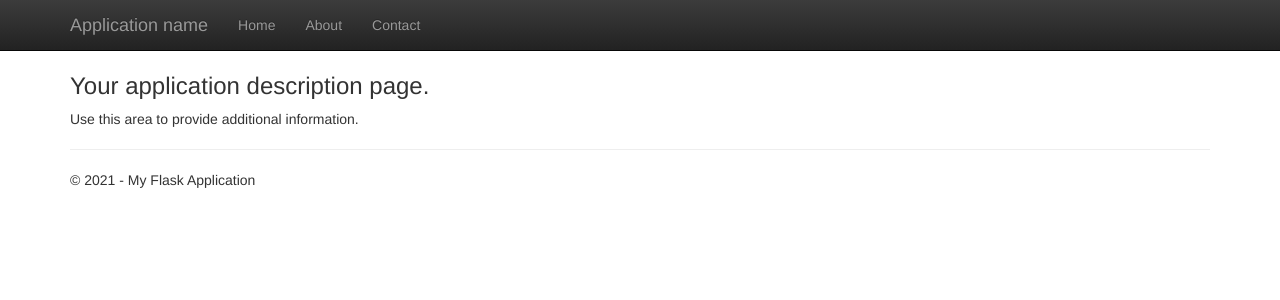
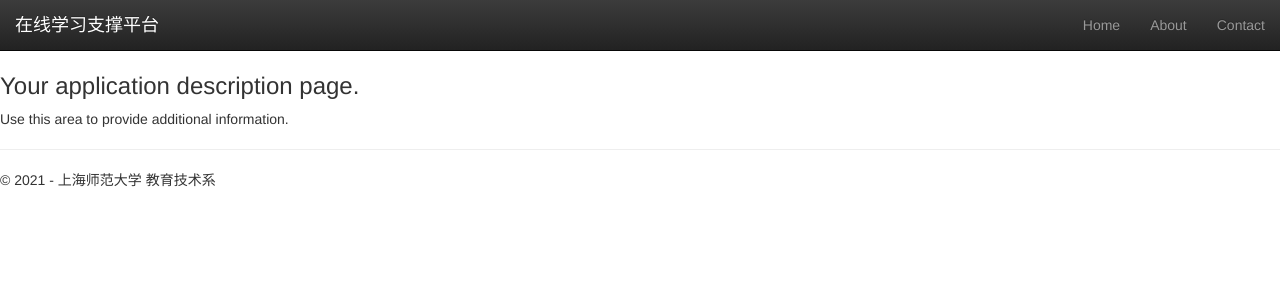
Before and after one commit to paulprintz/flaskProject1, a Flask app: page /about in a window 1280 px wide. Shown: the top 300 px of the page. Run offline with Flask 2, Linux system fonts and the light colour scheme; some libraries are stand-ins or nearby versions.

Commit message:
jump to works

```diff
--- a/app.py
+++ b/app.py
@@ -21,7 +21,7 @@ app.config["UPLOAD_FOLDER"]='upload'
 bootstrap = Bootstrap(app)
 
 class NameForm(FlaskForm):
-    name = StringField('What is your name?', validators=[DataRequired()])
+    name = StringField('请问，您的用户名是?', validators=[DataRequired()])
     submit = SubmitField('Submit')
 
 class SolutionForm(FlaskForm):
@@ -67,7 +67,7 @@ def home():
     """Renders the home page."""
     return render_template(
         'index.html',
-        title='Home Page',
+        title='学习支撑平台',
         # year=datetime.now().year,
         form=form,
         name=name,
--- a/templates/layout.html
+++ b/templates/layout.html
@@ -9,36 +9,44 @@
     <link rel="stylesheet" type="text/css" href="/static/content/bootstrap.min.css" />
     <link rel="stylesheet" type="text/css" href="/static/content/bootstrap-theme.min.css" />
     <link rel="stylesheet" type="text/css" href="/static/content/ie10-viewport-bug-workaround.css" />
+    <link rel="stylesheet" type="text/css" href="/static/content/dashboard.css" />
     <link rel="stylesheet" type="text/css" href="/static/content/fly.css" />
     <script src="/static/scripts/modernizr-2.6.2.js"></script>
+    <!--[if lt IE 9]>
+      <script src="/static/scripts/html5shiv.min.js"></script>
+      <script src="/static/scripts/respond.min.js"></script>
+    <![endif]-->
 </head>
 
 <body>
-    <div class="navbar navbar-inverse navbar-fixed-top">
-        <div class="container">
+    <nav class="navbar navbar-inverse navbar-fixed-top">
+        <div class="container-fluid">
             <div class="navbar-header">
-                <button type="button" class="navbar-toggle" data-toggle="collapse" data-target=".navbar-collapse">
+                <button type="button" class="navbar-toggle collapsed" data-toggle="collapse" data-target="#navbar" aria-expanded="false" aria-controls="navbar">
+                    <span class="sr-only">点击展开</span>
                     <span class="icon-bar"></span>
                     <span class="icon-bar"></span>
                     <span class="icon-bar"></span>
                 </button>
-                <a href="/" class="navbar-brand">Application name</a>
+                <a href="/" class="navbar-brand">在线学习支撑平台</a>
             </div>
             <div class="navbar-collapse collapse">
-                <ul class="nav navbar-nav">
+                <ul class="nav navbar-nav navbar-right">
                     <li><a href="{{ url_for('home') }}">Home</a></li>
                     <li><a href="{{ url_for('about') }}">About</a></li>
                     <li><a href="{{ url_for('contact') }}">Contact</a></li>
                 </ul>
             </div>
         </div>
-    </div>
+    </nav>
 
-    <div class="container body-content">
+    <div class="container-fluid body-content">
         {% block content %}{% endblock %}
         <hr />
+    </div>
+    <div class="container-fluid">
         <footer>
-            <p>&copy; {{ year }} - My Flask Application</p>
+            <p>&copy; {{ year }} - 上海师范大学 教育技术系</p>
         </footer>
     </div>
 
```
Also changed, not shown: templates/index.html (+21 -31 lines).
